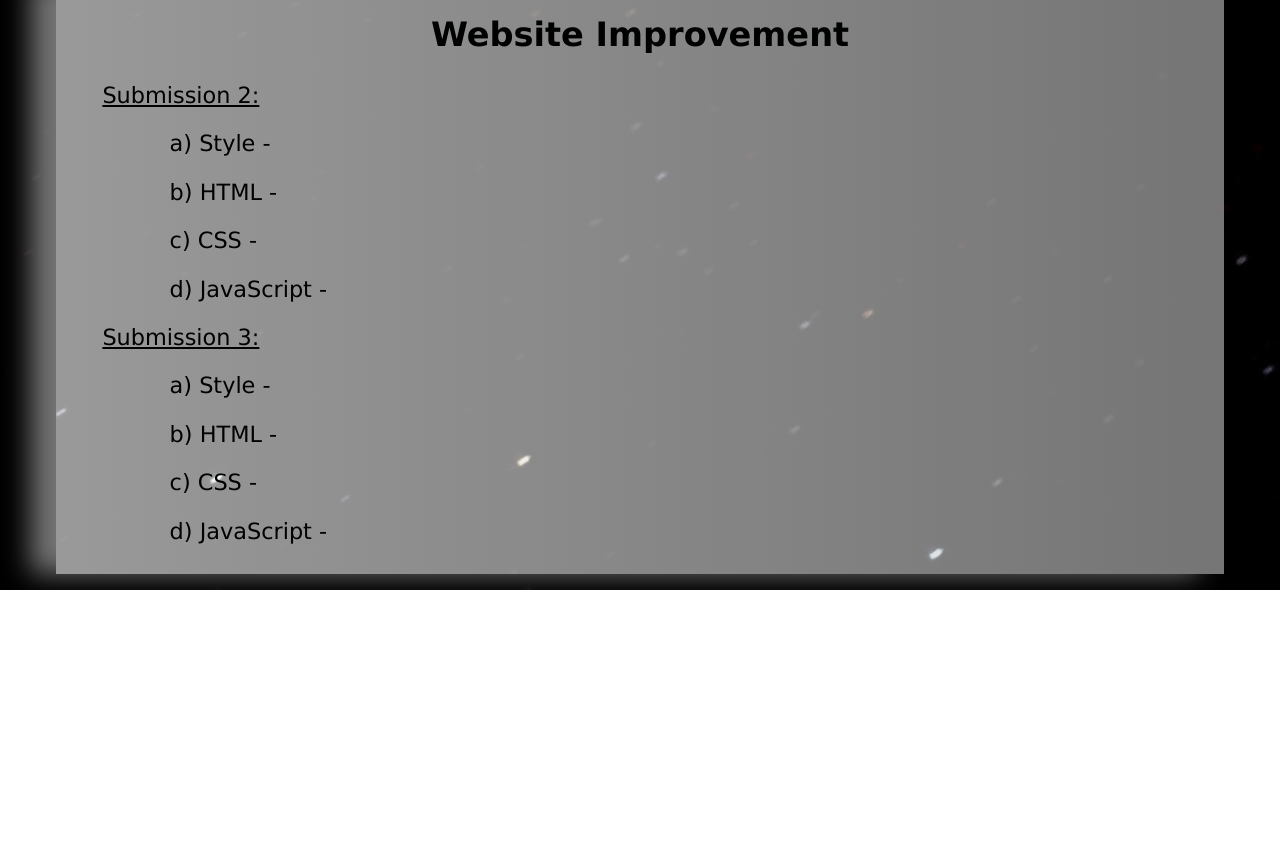
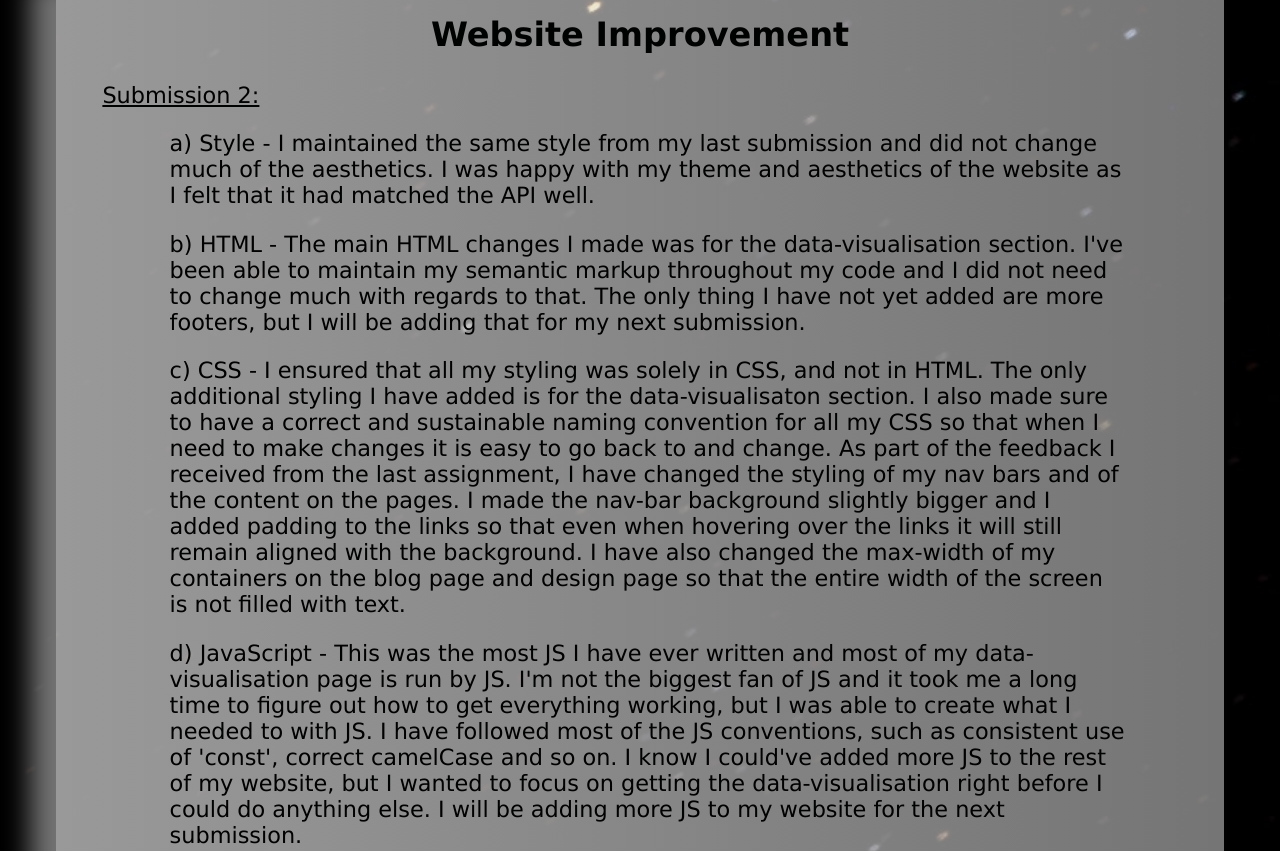
Before and after one commit to joehannesburg/YusufHassen_2503421_Exam, a plain HTML site: page design.html in a window 1280 px wide. Shown: the part 5756-6607 px from the top of the page. Before the commit the page ends 6346 px from the top, so only its background shows below. Drawn offline with Linux system fonts and the light colour scheme.

Commit message:
updated changes

```diff
--- a/design.html
+++ b/design.html
@@ -50,7 +50,7 @@
            <p class="indent-txt"> c)Design - The design page will be the longest page of the website. It will need to represent the design process of the website and show the improvements made throughout. It should also be orderly and systemized.</p>
            <p class="indent-txt"> d)Data-Visualisation - The Data-Visualisation page will be the most important page of the website. It is where the Nasa Api will be used and where the data from the api will be visualized in an efficient, interactive and immersive way.  </p>
            <p class="indent-txt"> e)Data-Art - The Data-Art page is the last page of the website and is where the final data art will be represented.</p>
-           <!-- <p><span>User Flow</span> </p>
+           <!-- <p><span>User Flow</span> </p
            <img src="./Images/Untitled_Artwork (1).jpg" alt="User Flow image">
               -->
 
@@ -113,10 +113,10 @@
         <header class="improve-header"><h2>Website Improvement</h2></header>
         <article class="improve-content">
         <p><span>Submission 2:</span>  </p>
-        <p class="indent-txt">a) Style -  </p>
-        <p class="indent-txt">b) HTML -  </p>
-        <p class="indent-txt">c) CSS - </p>
-        <p class="indent-txt">d) JavaScript -  </p>
+        <p class="indent-txt">a) Style - I maintained the same style from my last submission and did not change much of the aesthetics. I was happy with my theme and aesthetics of the website as I felt that it had matched the API well.   </p>
+        <p class="indent-txt">b) HTML - The main HTML changes I made was for the data-visualisation section. I've been able to maintain my semantic markup throughout my code and I did not need to change much with regards to that. The only thing I have not yet added are more footers, but I will be adding that for my next submission. </p>
+        <p class="indent-txt">c) CSS - I ensured that all my styling was solely in CSS, and not in HTML. The only additional styling I have added is for the data-visualisaton section. I also made sure to have a correct and sustainable naming convention for all my CSS so that when I need to make changes it is easy to go back to and change. As part of the feedback I received from the last assignment, I have changed the styling of my nav bars and of the content on the pages. I made the  nav-bar background slightly bigger and I added padding to the links so that even when hovering over the links it will still remain aligned with the background. I have also changed the max-width of my containers on the blog page and design page so that the entire width of the screen is not filled with text.</p>
+        <p class="indent-txt">d) JavaScript - This was the most JS I have ever written and most of my data-visualisation page is run by JS. I'm not the biggest fan of JS and it took me a long time to figure out how to get everything working, but I was able to create what I needed to with JS. I have followed most of the JS conventions, such as consistent use of 'const', correct camelCase and so on. I know I could've added more JS to the rest of my website, but I wanted to focus on getting the data-visualisation right before I could do anything else. I will be adding more JS to my website for the next submission. </p>
 
          <p><span>Submission 3:</span> </p>
           <p class="indent-txt">a) Style -   </p>
```
